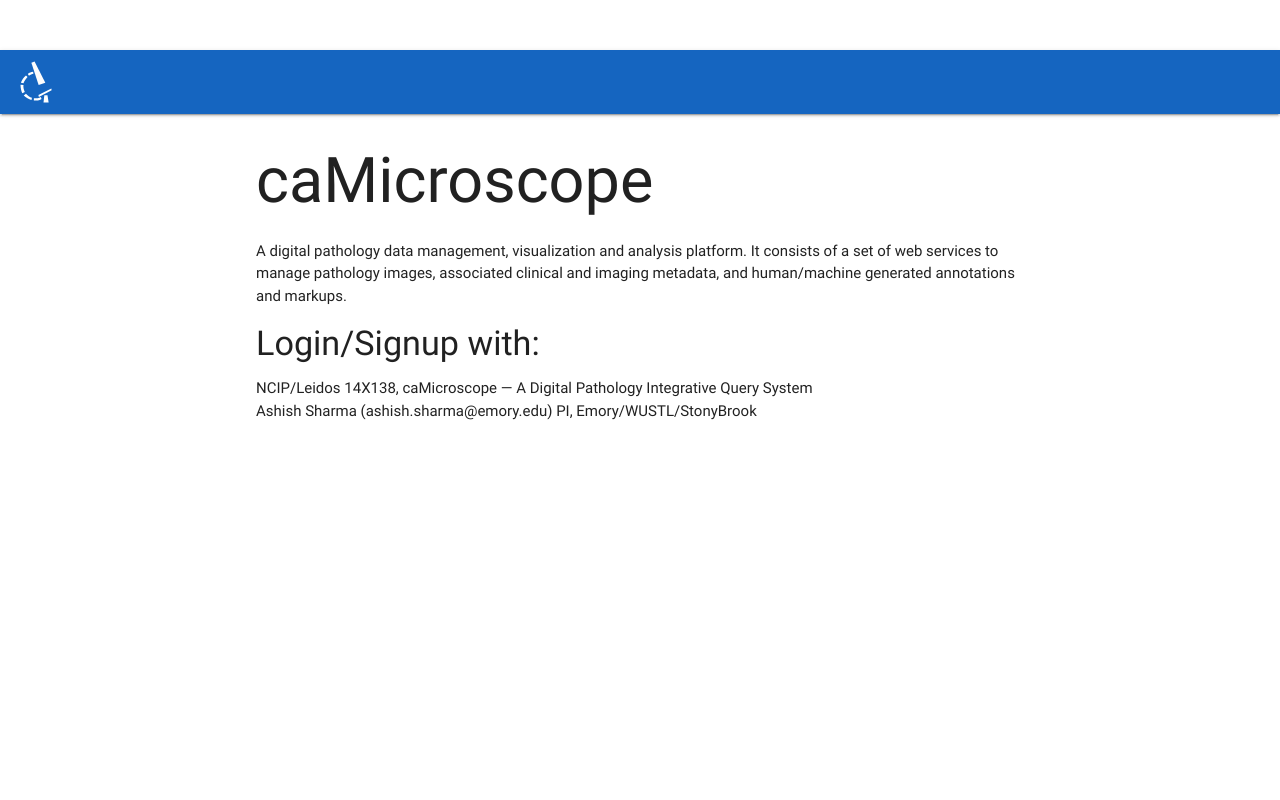
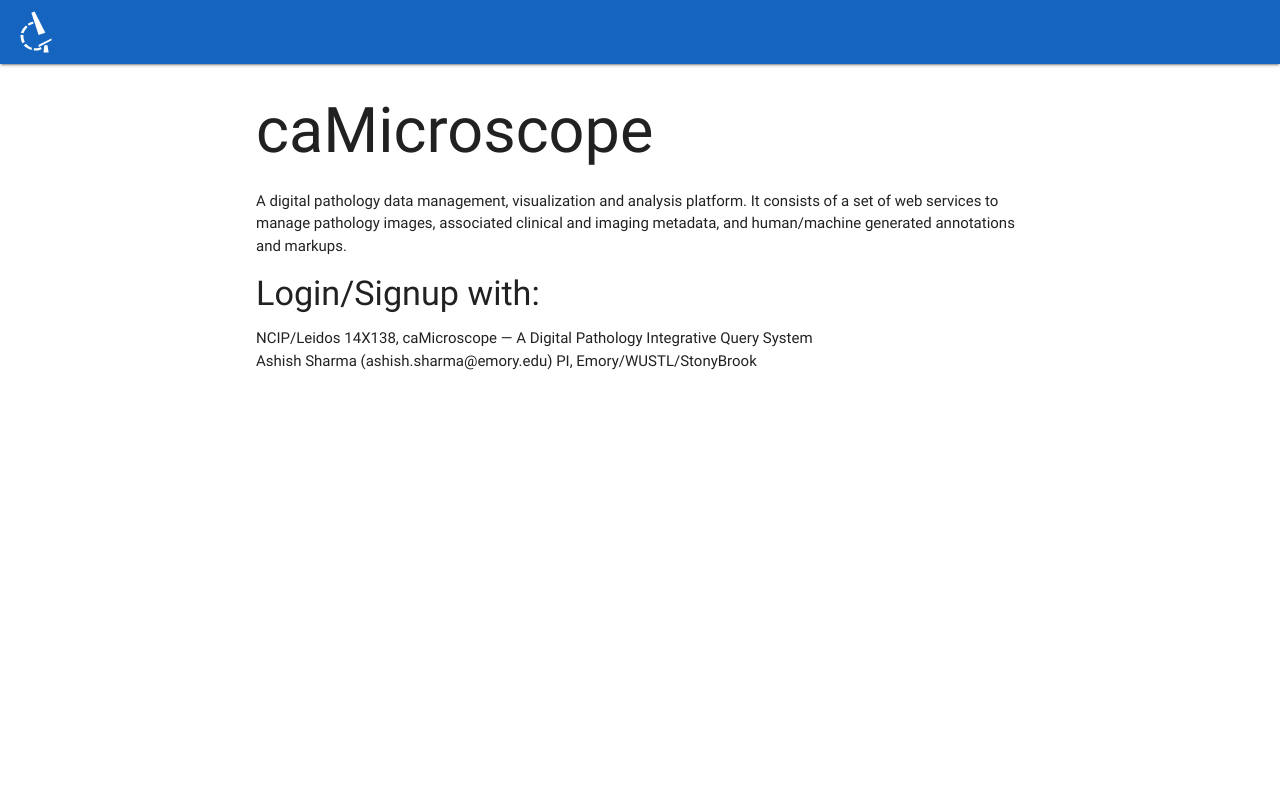
Before and after one commit to supraja2710/Security, a PHP site: page /plus/index.php in a window 1280 px wide. Run offline with PHP 8.4, Linux system fonts and the light colour scheme; data that the repository does not hold is empty; some libraries are stand-ins or nearby versions.

Commit message:
remove outdated style rule

```diff
--- a/index.php
+++ b/index.php
@@ -52,12 +52,6 @@
                 }
             }
           </script>
-          <style type="text/css">
-            body {
-            padding-top: 50px;
-            padding-bottom: 20px;
-            }
-          </style>
         </head>
         <body>
           <!--[if lt IE 8]>
```
